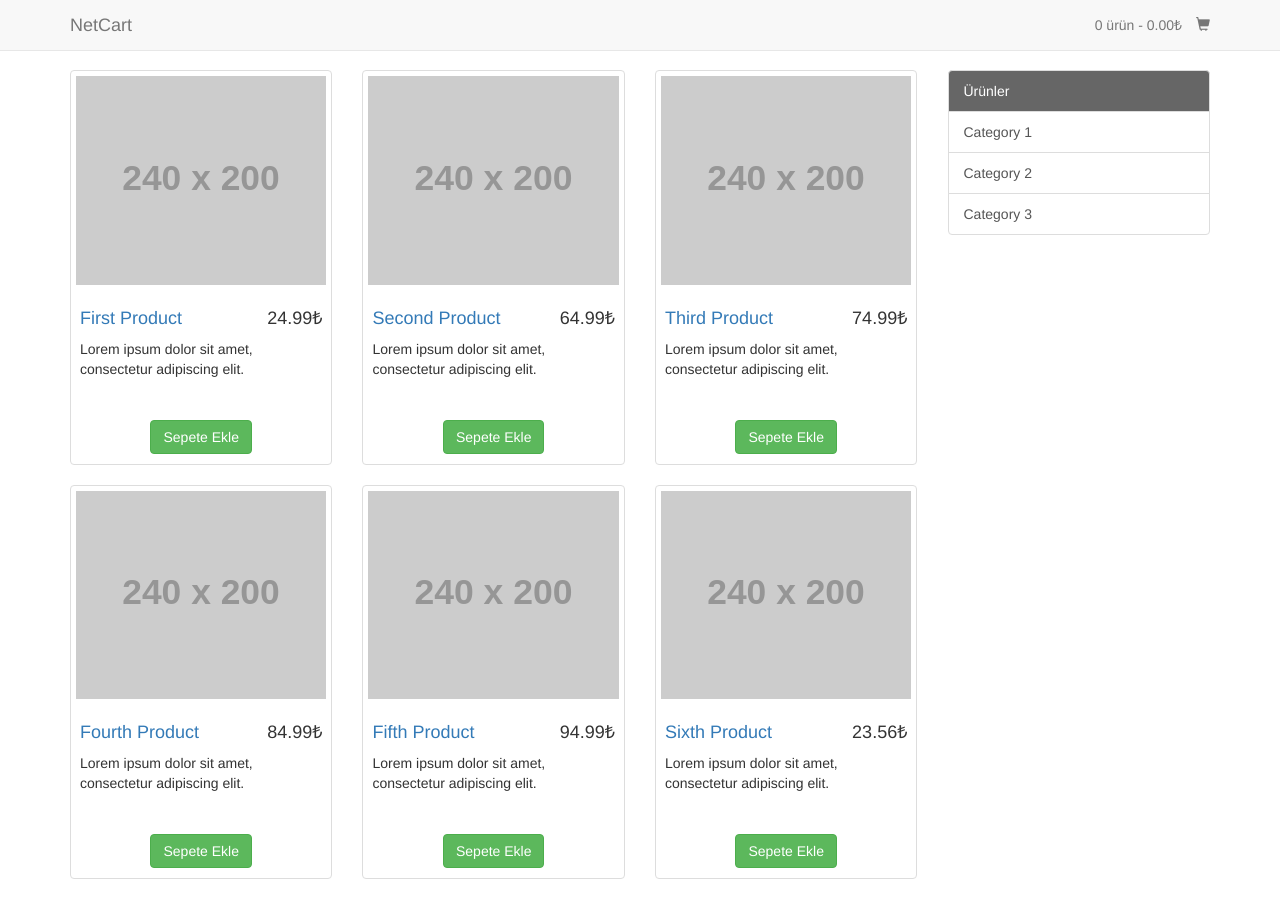
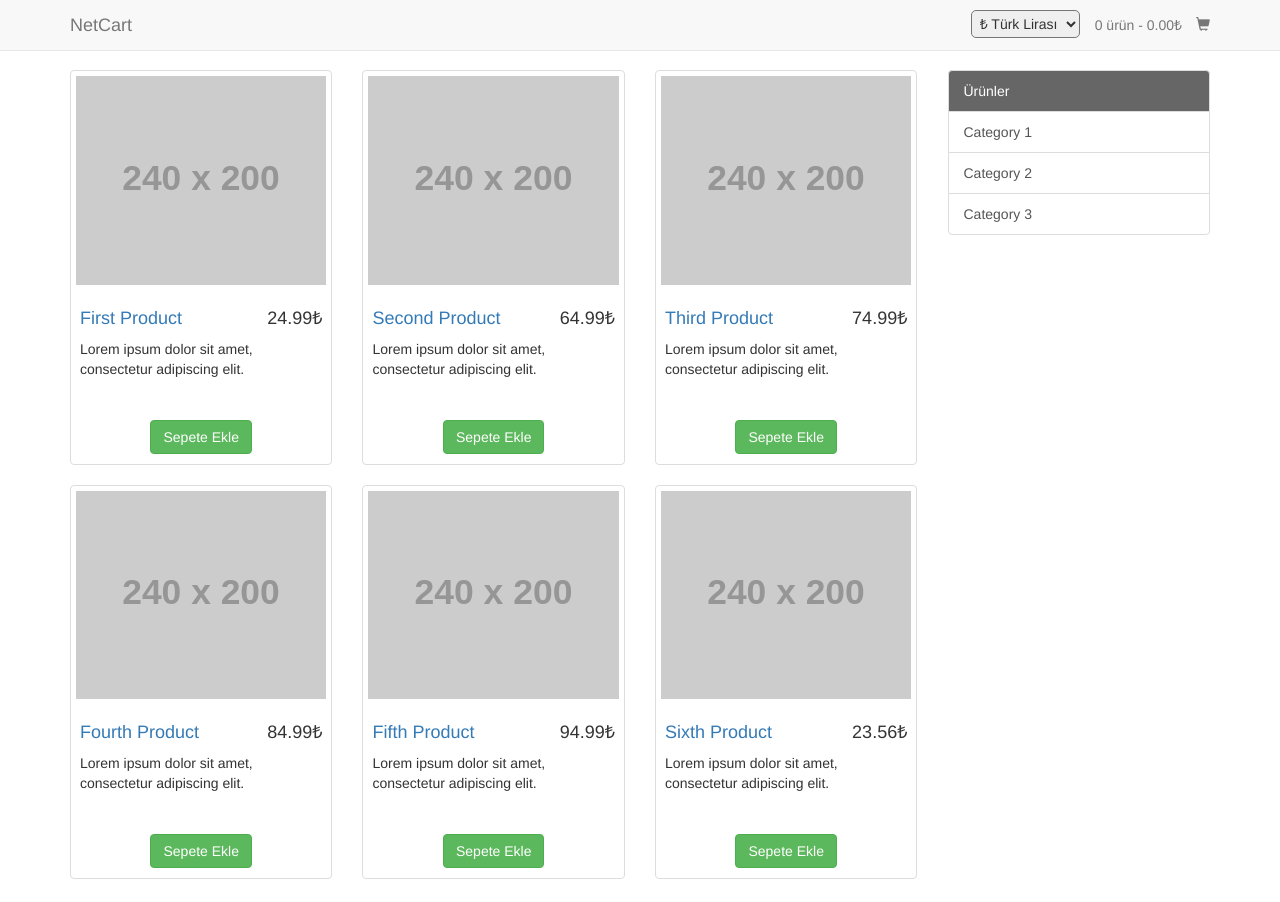
Before and after one commit to muratkuru/netcart-theme, a plain HTML site: page index.html in a window 1280 px wide. Shown: the top 902 px of the page. Drawn offline with Linux system fonts and the light colour scheme; placeholder pictures from the web are drawn by us.

Commit message:
Currency select dom added.

```diff
--- a/css/style.css
+++ b/css/style.css
@@ -15,6 +15,12 @@ body {
 span.list-group-item {
     background: #666;
     color: #fff;
+}
+
+.currency {
+    margin-top: 10px;
+    padding: 4px;
+    border-radius: 5px;
 }
 
 .caption {
--- a/index.html
+++ b/index.html
@@ -44,6 +44,13 @@
             <!-- Collect the nav links, forms, and other content for toggling -->
             <div class="collapse navbar-collapse" id="bs-example-navbar-collapse-1">
                 <ul class="nav navbar-nav navbar-right">
+                    <li>
+                        <select class="currency">
+                            <option value="tl">₺ Türk Lirası</option>
+                            <option value="usd">$ Dolar</option>
+                            <option value="eur">€ Euro</option>
+                        </select>
+                    </li>
                     <li>
                         <a class="shopping-cart" href="#" data-toggle="modal" data-target="#shoppingCart">
                             <span class="shopping-cart-info">0 ürün - 0₺</span>
@@ -221,7 +228,7 @@
     <script src="js/jquery.js"></script>
     <!-- Bootstrap Core JavaScript -->
     <script src="js/bootstrap.min.js"></script>
-    <!-- Custom -->
+    <!-- Shopping Cart -->
     <script src="js/shopping-cart.js"></script>
 
 </body>
```
